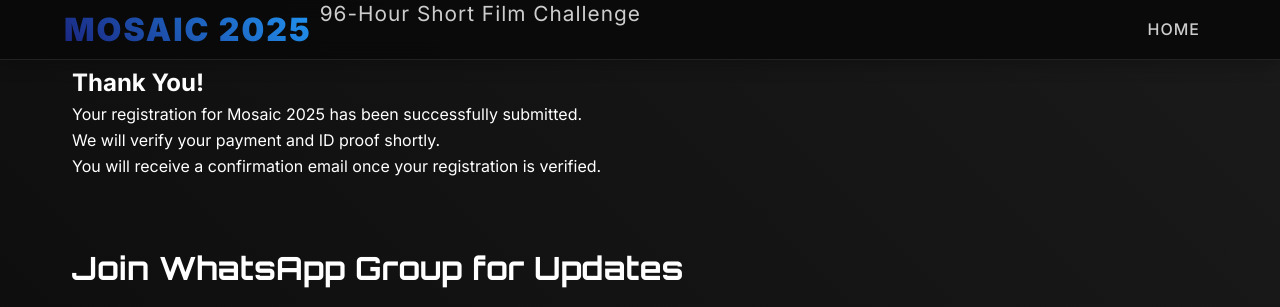
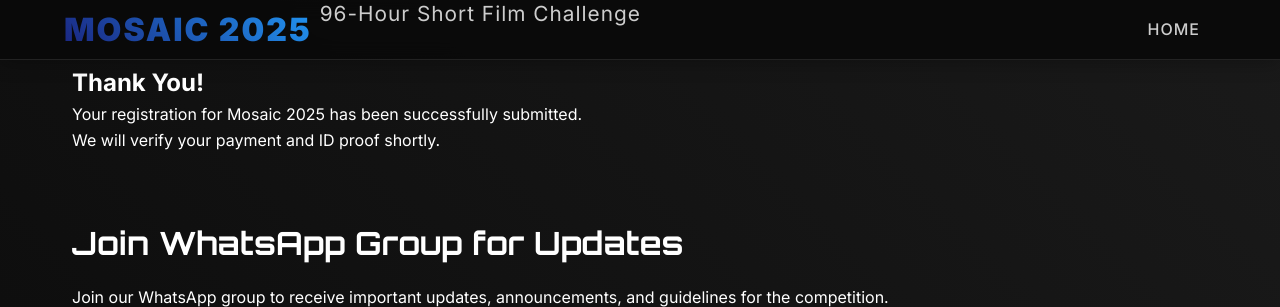
Before and after one commit to keshav165/mosaic-2025, a plain HTML site: page thank-you.html in a window 1280 px wide. Shown: the top 307 px of the page. Drawn offline with Linux system fonts and the light colour scheme.

Commit message:
Remove confirmation email message from thank-you page

```diff
--- a/thank-you.html
+++ b/thank-you.html
@@ -26,7 +26,6 @@
                 <h1>Thank You!</h1>
                 <p>Your registration for Mosaic 2025 has been successfully submitted.</p>
                 <p>We will verify your payment and ID proof shortly.</p>
-                <p>You will receive a confirmation email once your registration is verified.</p>
 
                 <div class="whatsapp-section">
                     <h2>Join WhatsApp Group for Updates</h2>
```
